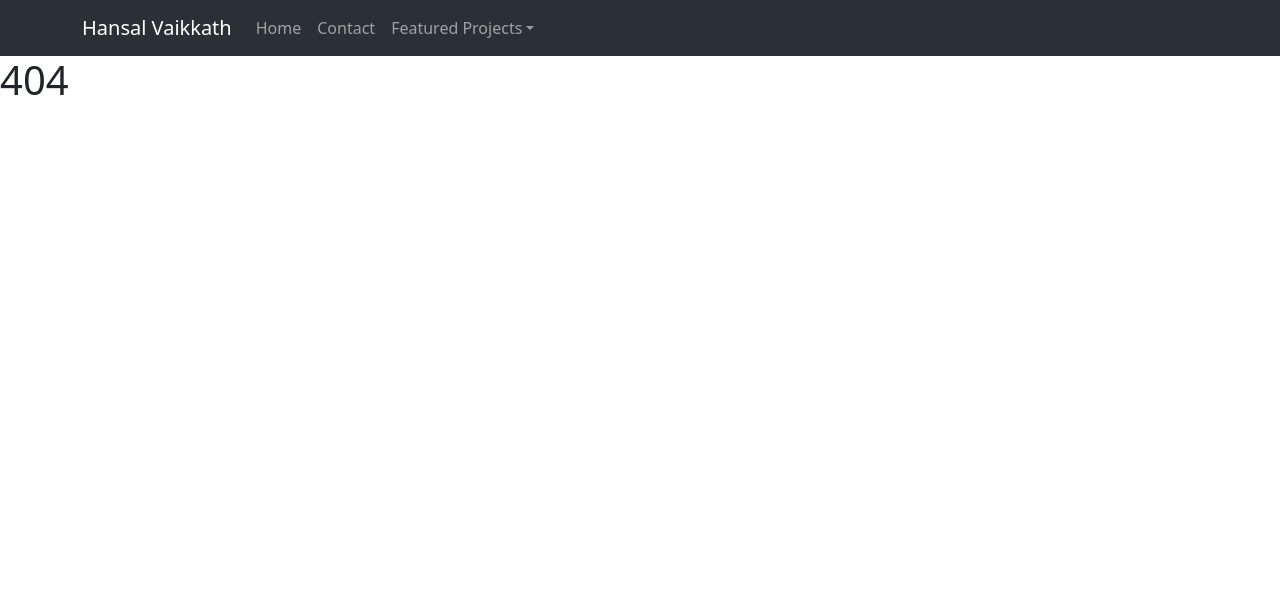
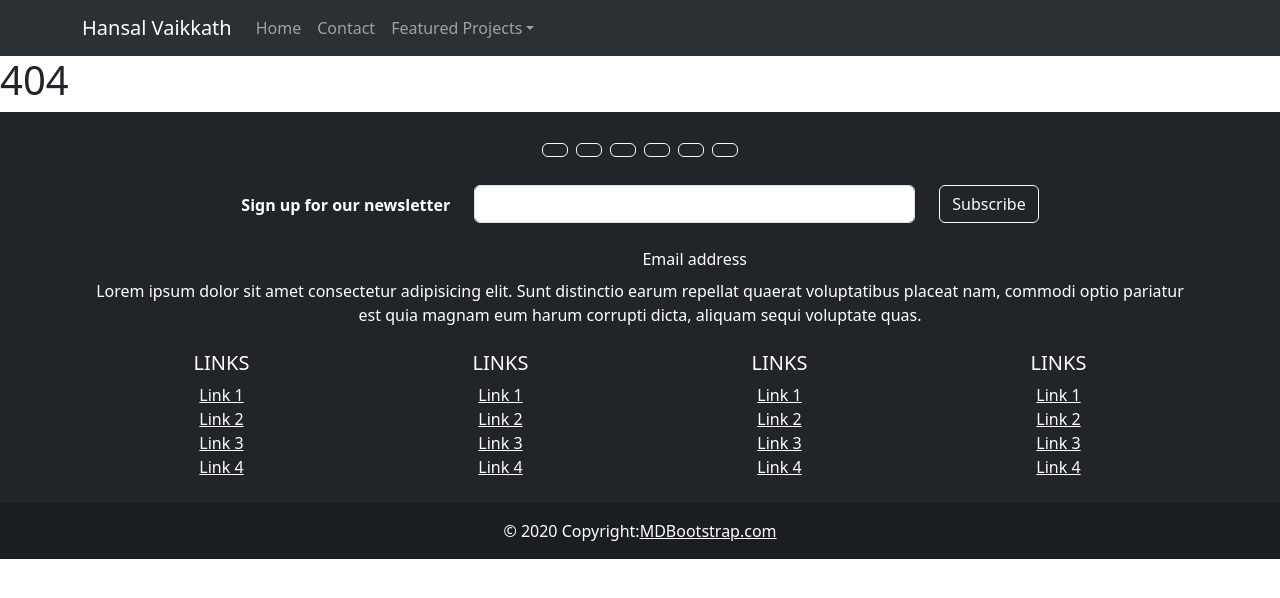
Before and after one commit to 09hanvaik/ReactPortfolio, a React (Create React App) app: page / in a window 1280 px wide. Before the commit this address had no page. Shown: the top 598 px of the page. Built offline with nearby package versions, Linux system fonts and the light colour scheme.

Commit message:
added footer from documentation

```diff
--- a/package.json
+++ b/package.json
@@ -12,6 +12,7 @@
     "bootstrap": "^5.3.2",
     "gsap-trial": "^3.12.4",
     "loaders.css": "^0.1.2",
+    "mdb-react-ui-kit": "^7.1.0",
     "react": "^18.2.0",
     "react-bootstrap": "^2.10.0",
     "react-dom": "^18.2.0",
--- a/src/App.jsx
+++ b/src/App.jsx
@@ -5,6 +5,7 @@
 import Contact from "./pages/Contact";
 import NoPage from "./pages/NoPage";
 import Navigationbar from "./components/Navbar";
+import Footer from "./components/Footer";
 
 function App() {
   return (
@@ -16,7 +17,7 @@
         <Route path="contact" element={<Contact />} />
         <Route path="*" element={<NoPage />} />
       </Routes>
-
+    <Footer />
     </div>
   );
 }
--- /dev/null
+++ b/src/components/Footer.jsx
@@ -0,0 +1,195 @@
+import React from 'react';
+import {
+  MDBFooter,
+  MDBContainer,
+  MDBIcon,
+  MDBInput,
+  MDBCol,
+  MDBRow,
+  MDBBtn
+} from 'mdb-react-ui-kit';
+
+ function Footer() {
+  return (
+    <MDBFooter className='text-center' color='white' bgColor='dark'>
+      <MDBContainer className='p-4'>
+        <section className='mb-4'>
+          <MDBBtn outline color="light" floating className='m-1' href='#!' role='button'>
+            <MDBIcon fab icon='facebook-f' />
+          </MDBBtn>
+
+          <MDBBtn outline color="light" floating className='m-1' href='#!' role='button'>
+            <MDBIcon fab icon='twitter' />
+          </MDBBtn>
+
+          <MDBBtn outline color="light" floating className='m-1' href='#!' role='button'>
+            <MDBIcon fab icon='google' />
+          </MDBBtn>
+
+          <MDBBtn outline color="light" floating className='m-1' href='#!' role='button'>
+            <MDBIcon fab icon='instagram' />
+          </MDBBtn>
+
+          <MDBBtn outline color="light" floating className='m-1' href='#!' role='button'>
+            <MDBIcon fab icon='linkedin-in' />
+          </MDBBtn>
+
+          <MDBBtn outline color="light" floating className='m-1' href='#!' role='button'>
+            <MDBIcon fab icon='github' />
+          </MDBBtn>
+        </section>
+
+        <section className=''>
+          <form action=''>
+            <MDBRow className='d-flex justify-content-center'>
+              <MDBCol size="auto">
+                <p className='pt-2'>
+                  <strong>Sign up for our newsletter</strong>
+                </p>
+              </MDBCol>
+
+              <MDBCol md='5' start>
+                <MDBInput contrast type='email' label='Email address' className='mb-4' />
+              </MDBCol>
+
+              <MDBCol size="auto">
+                <MDBBtn outline color='light' type='submit' className='mb-4'>
+                  Subscribe
+                </MDBBtn>
+              </MDBCol>
+            </MDBRow>
+          </form>
+        </section>
+
+        <section className='mb-4'>
+          <p>
+            Lorem ipsum dolor sit amet consectetur adipisicing elit. Sunt distinctio earum repellat quaerat
+            voluptatibus placeat nam, commodi optio pariatur est quia magnam eum harum corrupti dicta, aliquam
+            sequi voluptate quas.
+          </p>
+        </section>
+
+        <section className=''>
+          <MDBRow>
+            <MDBCol lg='3' md='6' className='mb-4 mb-md-0'>
+              <h5 className='text-uppercase'>Links</h5>
+
+              <ul className='list-unstyled mb-0'>
+                <li>
+                  <a href='#!' className='text-white'>
+                    Link 1
+                  </a>
+                </li>
+                <li>
+                  <a href='#!' className='text-white'>
+                    Link 2
+                  </a>
+                </li>
+                <li>
+                  <a href='#!' className='text-white'>
+                    Link 3
+                  </a>
+                </li>
+                <li>
+                  <a href='#!' className='text-white'>
+                    Link 4
+                  </a>
+                </li>
+              </ul>
+            </MDBCol>
+
+            <MDBCol lg='3' md='6' className='mb-4 mb-md-0'>
+              <h5 className='text-uppercase'>Links</h5>
+
+              <ul className='list-unstyled mb-0'>
+                <li>
+                  <a href='#!' className='text-white'>
+                    Link 1
+                  </a>
+                </li>
+                <li>
+                  <a href='#!' className='text-white'>
+                    Link 2
+                  </a>
+                </li>
+                <li>
+                  <a href='#!' className='text-white'>
+                    Link 3
+                  </a>
+                </li>
+                <li>
+                  <a href='#!' className='text-white'>
+                    Link 4
+                  </a>
+                </li>
+              </ul>
+            </MDBCol>
+
+            <MDBCol lg='3' md='6' className='mb-4 mb-md-0'>
+              <h5 className='text-uppercase'>Links</h5>
+
+              <ul className='list-unstyled mb-0'>
+                <li>
+                  <a href='#!' className='text-white'>
+                    Link 1
+                  </a>
+                </li>
+                <li>
+                  <a href='#!' className='text-white'>
+                    Link 2
+                  </a>
+                </li>
+                <li>
+                  <a href='#!' className='text-white'>
+                    Link 3
+                  </a>
+                </li>
+                <li>
+                  <a href='#!' className='text-white'>
+                    Link 4
+                  </a>
+                </li>
+              </ul>
+            </MDBCol>
+
+            <MDBCol lg='3' md='6' className='mb-4 mb-md-0'>
+              <h5 className='text-uppercase'>Links</h5>
+
+              <ul className='list-unstyled mb-0'>
+                <li>
+                  <a href='#!' className='text-white'>
+                    Link 1
+                  </a>
+                </li>
+                <li>
+                  <a href='#!' className='text-white'>
+                    Link 2
+                  </a>
+                </li>
+                <li>
+                  <a href='#!' className='text-white'>
+                    Link 3
+                  </a>
+                </li>
+                <li>
+                  <a href='#!' className='text-white'>
+                    Link 4
+                  </a>
+                </li>
+              </ul>
+            </MDBCol>
+          </MDBRow>
+        </section>
+      </MDBContainer>
+
+      <div className='text-center p-3' style={{ backgroundColor: 'rgba(0, 0, 0, 0.2)' }}>
+        © 2020 Copyright:
+        <a className='text-white' href='https://mdbootstrap.com/'>
+          MDBootstrap.com
+        </a>
+      </div>
+    </MDBFooter>
+  );
+}
+
+export default Footer;
```
Also changed, not shown: 2 other files (tests, documents, lock files or other folders).
